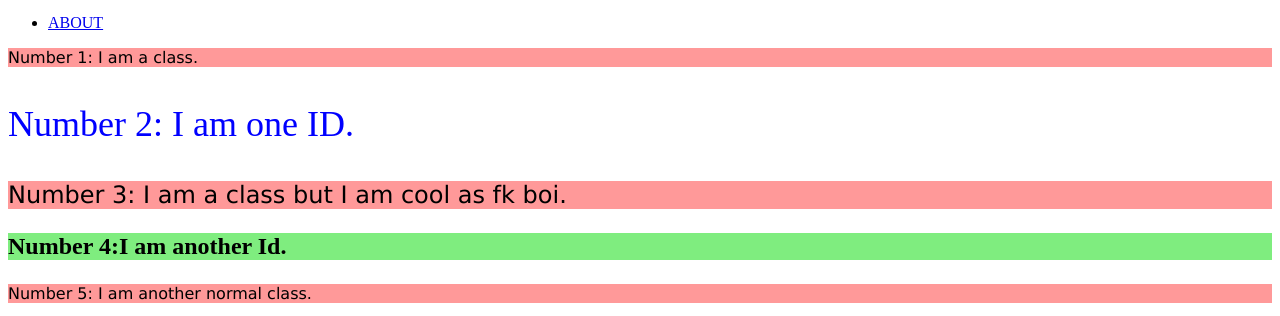
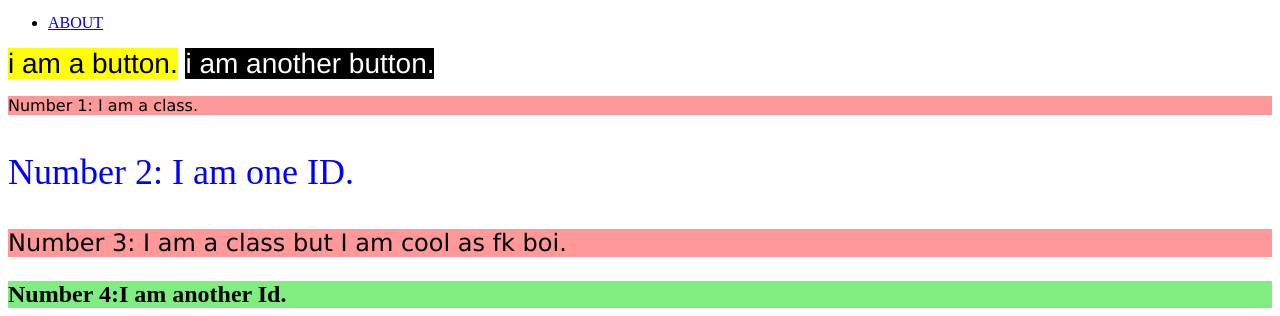
Before and after one commit to Forsaken-S0ul/Odin-project, a plain HTML site: page index.html in a window 1280 px wide. Shown: the part 457-773 px from the top of the page. Drawn offline with Linux system fonts and the light colour scheme; grey boxes are pictures that could not be loaded.

Commit message:
fixed the issues with the button task for some reason the button class cant be grouped if it isnt named on same line

```diff
--- a/index.html
+++ b/index.html
@@ -30,6 +30,10 @@
     <ul>
       <li><a href="Navigation/about.html">ABOUT</a></li>
     </ul>
+    <div class="epic">
+      <p class="button">i am a button.</p>
+      <p class="button2">i am another button.</p>
+    </div>
     <p class="odd">Number 1: I am a class.</p>
     <p id="second">Number 2: I am one ID.</p>
     <p class="odd" id="third">
--- a/style.css
+++ b/style.css
@@ -4,6 +4,24 @@
 .odd{
     background-color: rgba(255, 0, 0, 0.4);
     font-family: Verdana, "DejaVu Sans", sans-serif;
+}
+.epic{
+    font-size: 28px;
+    font-family: Helvetica, 'Times New Roman', sans-serif;
+}
+.button{
+    border: 3cm;
+    background-color: yellow;
+    color: black;
+    display: inline;
+    border-color: rgba(52, 109, 155, 0.63);
+}
+.button2{
+    border: 3cm;
+    background-color: black;
+    color: white;
+    display: inline;
+    border-color: rgba(30, 121, 196, 0.712);
 }
 #second{
     color: blue;
```
